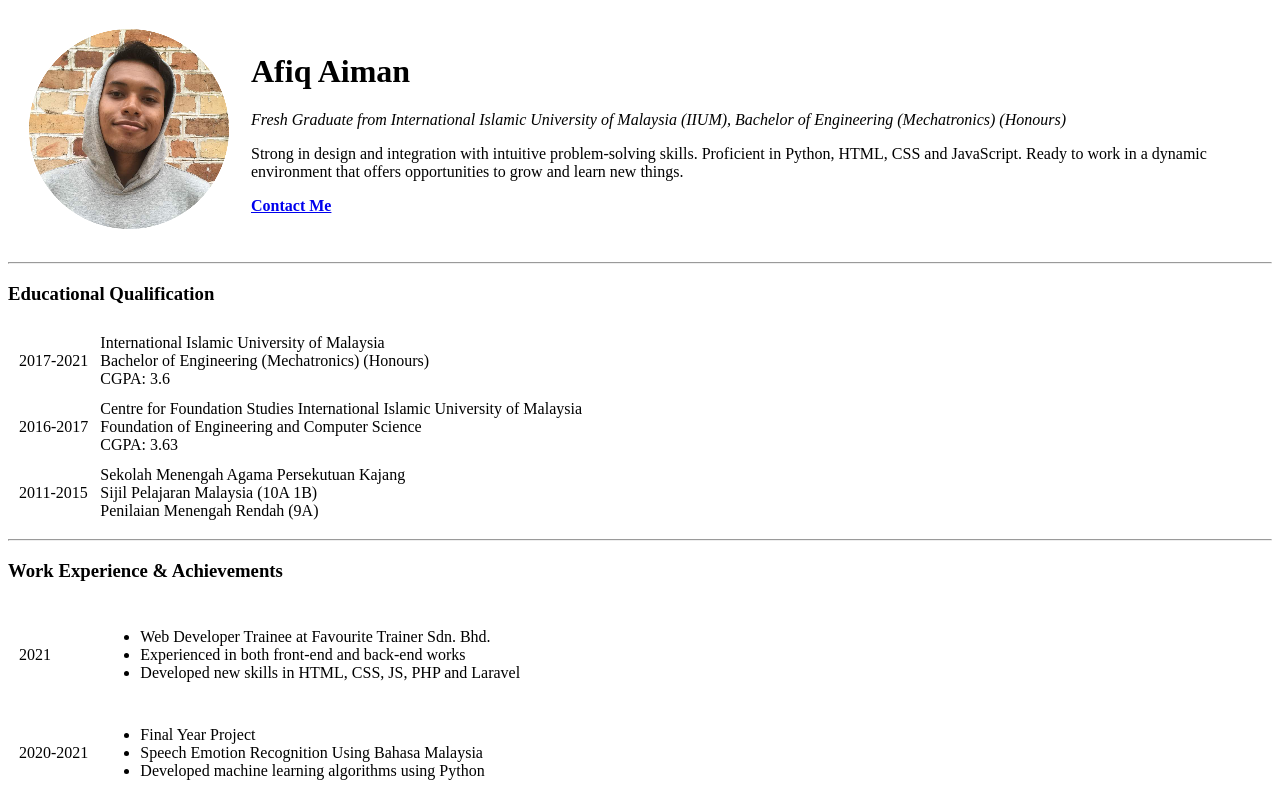
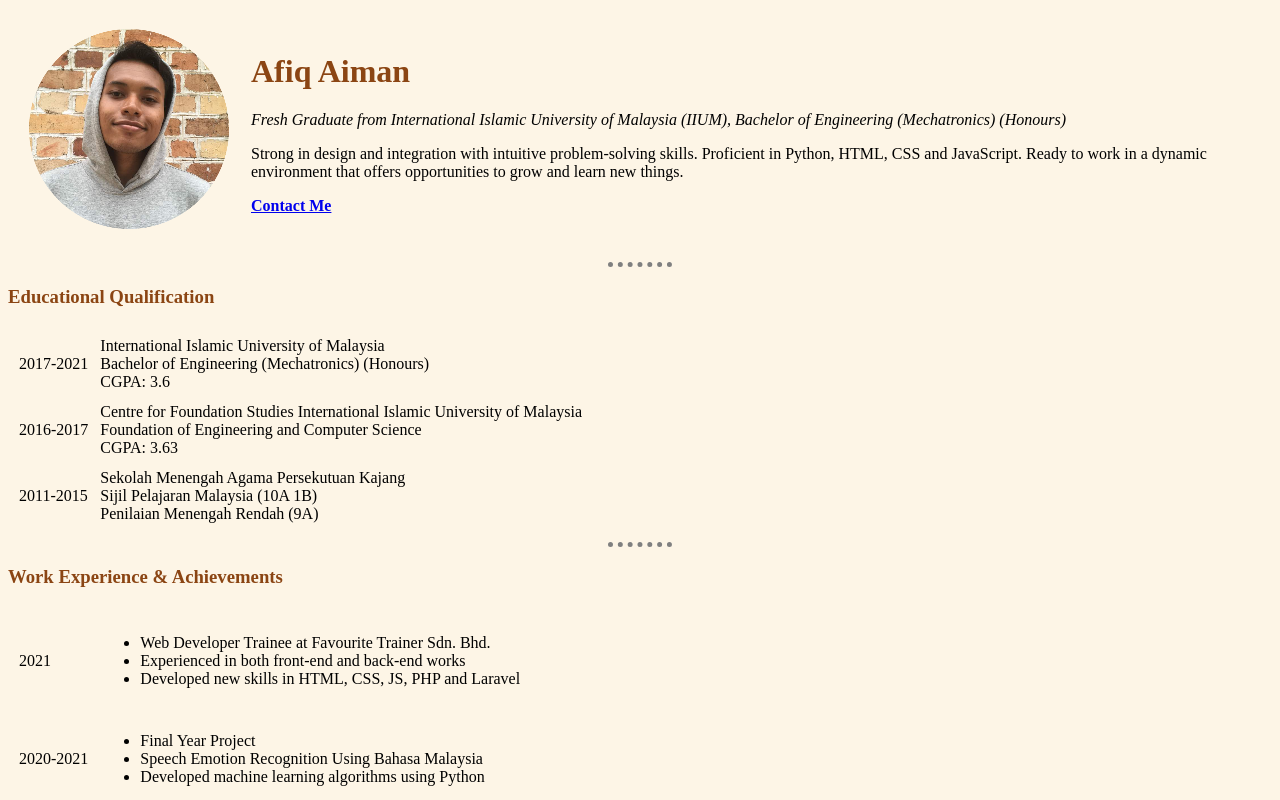
Before and after one commit to afiqaimanafr/cv, a plain HTML site: page index.html in a window 1280 px wide. Shown: the top 800 px of the page. Drawn offline with Linux system fonts and the light colour scheme; files that its build step writes are made by us from their sources.

Commit message:
Updated cv website

```diff
--- a/index.html
+++ b/index.html
@@ -4,6 +4,7 @@
 <head>
   <meta charset="utf-8">
   <title>Afiq's Curriculum Vitae</title>
+  <link rel="stylesheet" href="css/styles.css">
 </head>
 
 <body>
--- /dev/null
+++ b/styles.css
@@ -0,0 +1,19 @@
+body {
+  background-color: oldlace;
+}
+
+h1 {
+  color: saddlebrown;
+}
+
+h3 {
+  color: saddlebrown;
+}
+
+hr {
+  border-style: none;
+  border-top-style: dotted;
+  border-color: grey;
+  border-width: 5px;
+  width: 5%;
+}
```
Also changed, not shown: contact-me.html (+1 -0 lines).
